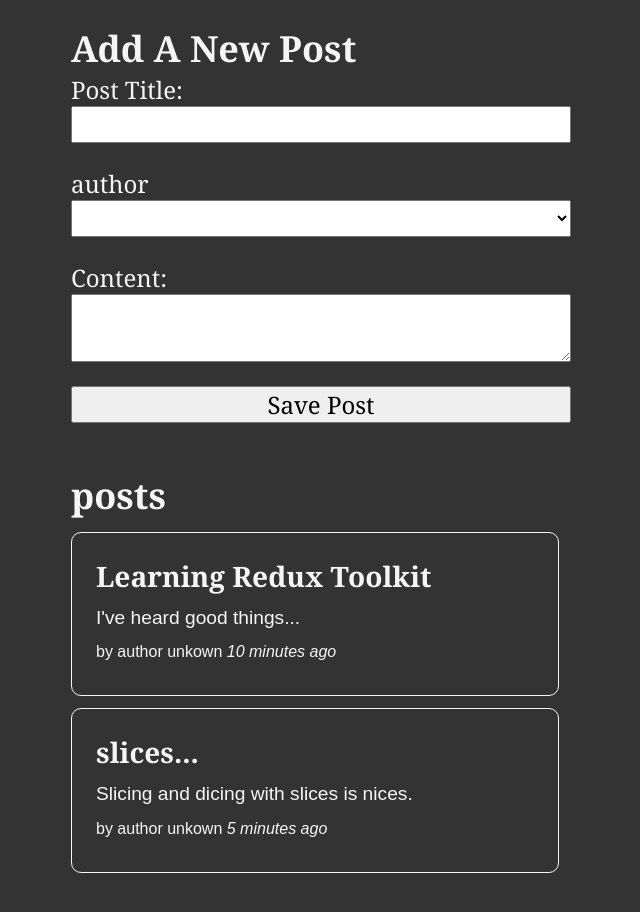
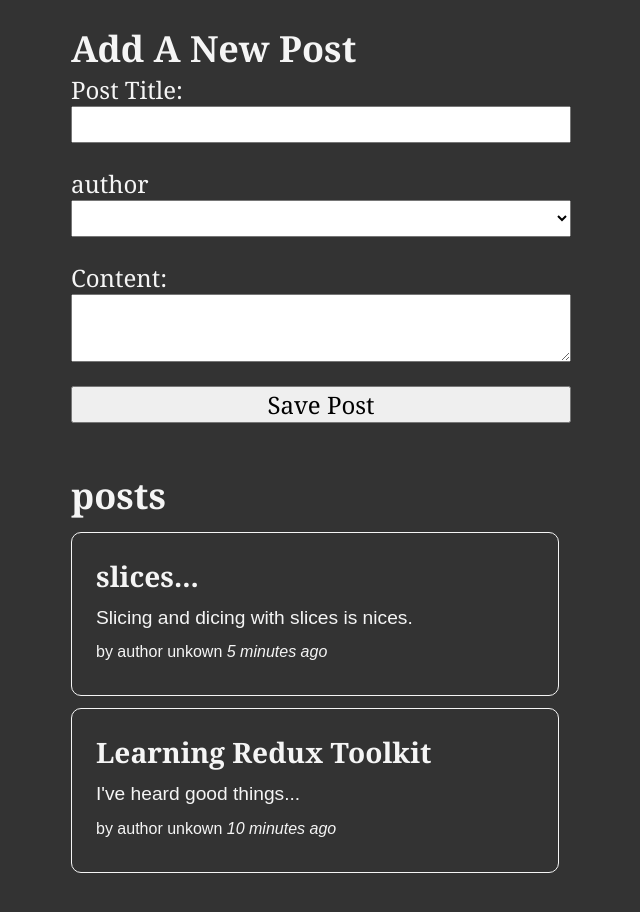
Before and after one commit to SZwerling/sliceTutorial, a React (Create React App) app: page / in a window 1280 px wide. Shown: the top 912 px of the page, without its empty margins (319-959 px from the left). Built offline with nearby package versions, Linux system fonts and the light colour scheme.

Commit message:
order comments so newest first

```diff
--- a/src/features/post/PostList.js
+++ b/src/features/post/PostList.js
@@ -6,8 +6,10 @@
 
 const PostList = () => {
    const posts = useSelector(selectAllPosts); //this name has nothing to do with store.js//It's referencing the slice
+   // BELOW .slice returns a shallow copy of the arr // localeCompare returns a number in regards to sort order
+   const sortedPosts = posts.slice().sort((a, b) => b.date.localeCompare(a.date))
 
-   const renderedPosts = posts.map((post) => {
+   const renderedPosts = sortedPosts.map((post) => {
       return (
          <article key={post.id}>
             <h3>{post.title}</h3>
```
